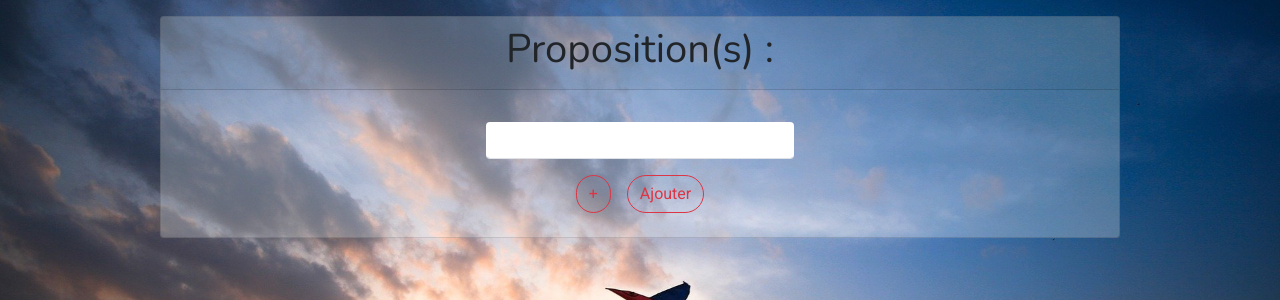
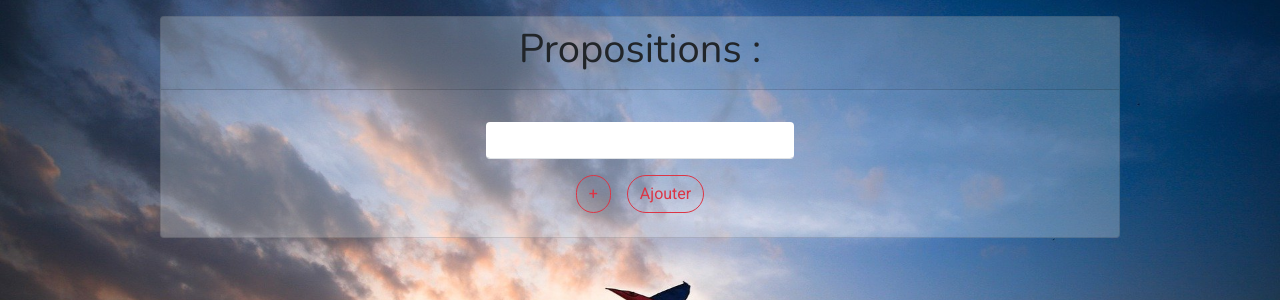
Before and after one commit to WildCodeSchool/bordeaux-p2-202109-damieux, a PHP site: template src/View/Activity/addPropose.html.twig in a window 1280 px wide. Shown: the part 96-396 px from the top of the page. Run offline with PHP 8.4, Linux system fonts and the light colour scheme; the template is opened without the code that fills it, so the values that code supplies are empty; some libraries are stand-ins or nearby versions.

Commit message:
add limitation of propositions

```diff
--- a/src/View/Activity/addPropose.html.twig
+++ b/src/View/Activity/addPropose.html.twig
@@ -1,7 +1,7 @@
 {% extends 'layout.html.twig' %}
 
 {% block title %}
-    {{parent()}} - Proposition
+    {{parent()}} - Propositions
 {% endblock %}
 
 {% block content %}
@@ -12,7 +12,7 @@
     {% endif %}
     <div class="card text-dark bg-light mb-3 m-auto w-75 mt-3 bg-opacity-25">
         <div class="card-header text-center mb-3">
-            <h1>Proposition(s) :</h1>
+            <h1>Propositions :</h1>
         </div>
         {% for error in errors %}
             <div class="m-auto text-center mt-2">
@@ -27,7 +27,9 @@
                 </div>
                 <div id="container"></div>
                 <div class="d-flex justify-content-center">
-                    <button type="button" class="btn btn-outline-danger rounded-pill m-2" onclick="addInput()">+</button>
+                    <div id="add-propose">
+                        <button type="button" class="btn btn-outline-danger rounded-pill m-2" onclick="addInput()">+</button>
+                    </div>
                     <button type="submit" class="btn btn-outline-danger rounded-pill m-2">Ajouter</button>
                 </div>
             </form>
```
Also changed, not shown: public/assets/js/script.js.
